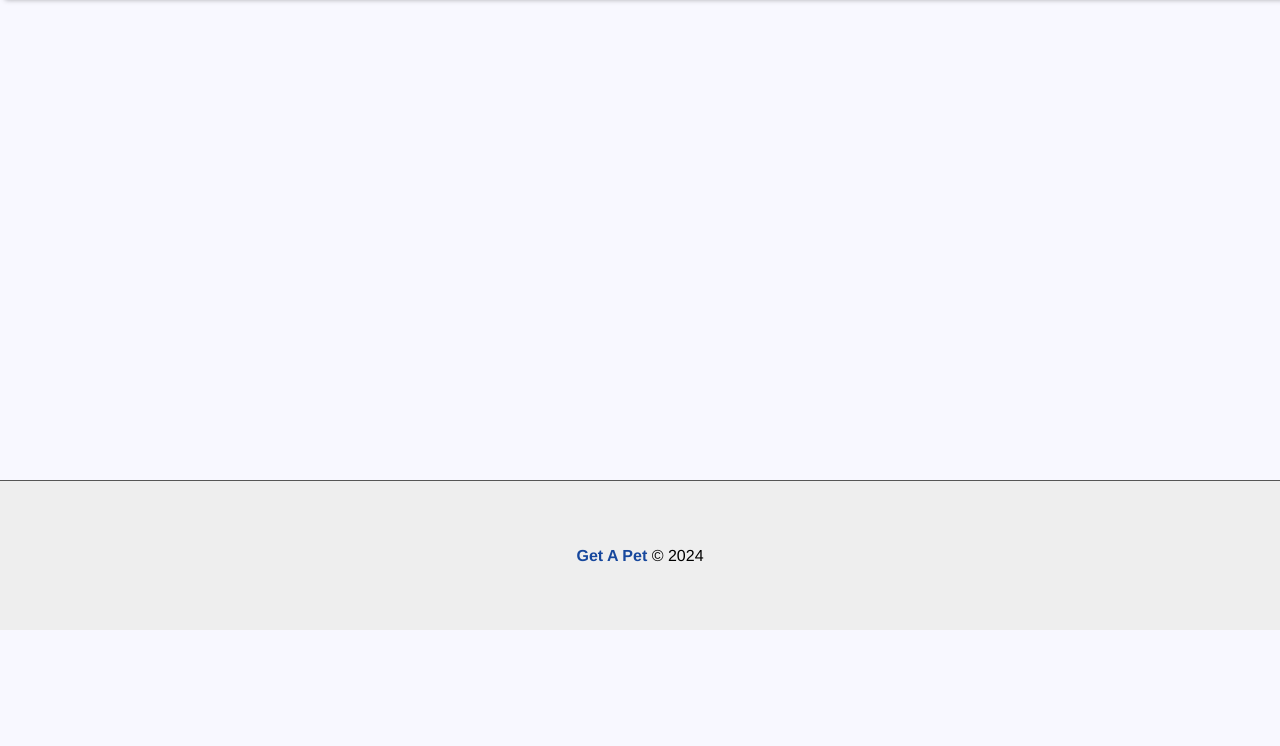
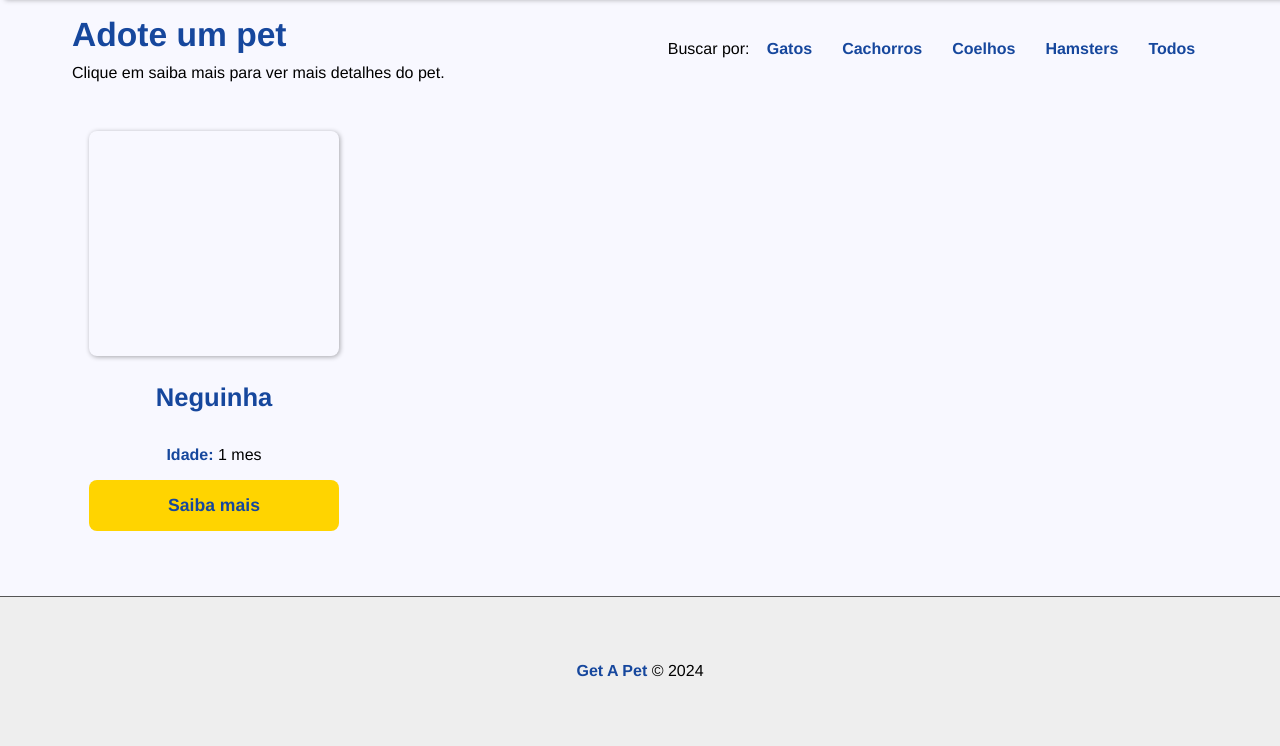
Before and after one commit to MaraisaFerreira/get_a_pet_DJANGO, a Django app: page /pets/ in a window 1280 px wide. Shown: the part 72-818 px from the top of the page. Before the commit the page ends 702 px from the top, so only its background shows below. Run offline with Django 5.2, Linux system fonts and the light colour scheme.

Commit message:
pets home frontend

```diff
--- a/pet/templates/pet/home.html
+++ b/pet/templates/pet/home.html
@@ -1,5 +1,35 @@
-{% include "global/base.html" %}
+{% extends "global/base.html" %}
 
 {% block content %}
+<div class='home_header'>
+    <div>
+        <h1>Adote um pet</h1>
+        <p>Clique em saiba mais para ver mais detalhes do pet.</p>
+    </div>
+    <div>
+        <p>
+            Buscar por:
+            <button>Gatos</button>
+            <button>Cachorros</button>
+            <button>Coelhos</button>
+            <button>Hamsters</button>
+            <button>Todos</button>
+        </p>
+    </div>
+</div>
+<div class="pet_container">
+    <div class='pet_card'>
+        <div
+            {% comment %} img {% endcomment %}
+            class='pet_card_image'
+        ></div>
+        <h3>Neguinha</h3>
+        <p>
+            <span class='bold'>Idade: </span>
+            1 mes
+        </p>
+        <a href='#'>Saiba mais</a>
 
+    </div>
+</div>
 {% endblock content %}
--- /dev/null
+++ b/pet/views/__init__.py
@@ -0,0 +1 @@
+from .pet_views import *
--- a/pet/views.py
+++ b/pet/views/pet_views.py
@@ -1,10 +1,8 @@
 from django.shortcuts import render
-
-# Create your views here.
 
 
 def home(request):
     return render(
         request,
-        'global/base.html'
+        'pet/home.html'
     )
--- a/static/css/style.css
+++ b/static/css/style.css
@@ -39,6 +39,7 @@ h1 {
 	padding: 1em 2em 3em;
 }
 
+/* header */
 .navbar {
 	display: flex;
 	justify-content: space-between;
@@ -94,3 +95,102 @@ h1 {
 	background-color: var(--footer-bg);
 	border-top: 1px solid var(--footer-border);
 }
+
+/* home */
+.home_header {
+	margin-bottom: 2em;
+	display: flex;
+	justify-content: space-between;
+	align-items: center;
+}
+
+.home_header h1 {
+	margin-bottom: 0.3em;
+}
+
+.home_header button {
+	text-decoration: none;
+	color: var(--blue-accent);
+	font-weight: bold;
+	font-size: 1em;
+	transition: 0.5s;
+	cursor: pointer;
+	padding: 0.5em 0.8em;
+	border-radius: 5px;
+	border: none;
+	background-color: transparent;
+}
+
+.home_header button:hover {
+	background-color: #ffd400;
+	color: #fff;
+}
+
+.pet_container {
+	display: flex;
+	justify-content: flex-start;
+	flex-wrap: wrap;
+}
+
+.pet_card {
+	width: 22%;
+	margin: 1.5%;
+	display: flex;
+	flex-direction: column;
+	text-align: center;
+}
+
+.pet_card_image {
+	background-size: cover;
+	background-position: center;
+	height: 225px;
+	width: 100%;
+	margin-bottom: 1.2em;
+	border-radius: 8px;
+	box-shadow: 1px 1px 5px #0005;
+}
+
+.pet_card h3 {
+	color: #16479d;
+	margin-bottom: 1em;
+	font-size: 1.6em;
+	padding: 8px;
+}
+
+.pet_card p {
+	margin-bottom: 1em;
+}
+
+.pet_card a {
+	border-radius: 8px;
+	color: #16479d;
+	background-color: #ffd400;
+	border: none;
+	min-width: 100px;
+	padding: 15px;
+	width: 100%;
+	cursor: pointer;
+	font-size: 1.1em;
+	font-weight: bold;
+	text-decoration: none;
+}
+
+.pet_card a:hover {
+	background-color: #e7c30d;
+	color: #fff;
+}
+
+.pet_card a.reserved {
+	background-color: #faf2ce;
+}
+
+.pet_card a.reserved:hover {
+	background-color: #ffefa6;
+	color: #9c9c9c;
+}
+
+.adopted_text {
+	font-weight: bold;
+	color: #25b456;
+	padding: 15px;
+}
```
